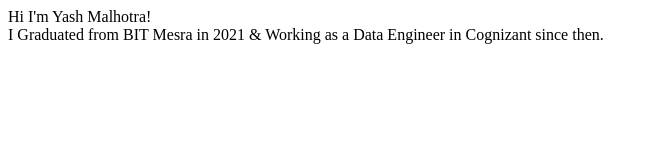
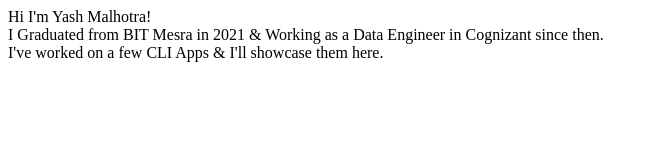
Before and after one commit to Yashmalhotra98/demo-site, a plain HTML site: page index.html in a window 1280 px wide. Shown: the whole page, without its empty margins (0-658 px from the left). Drawn offline with Linux system fonts and the light colour scheme.

Commit message:
update details of project

```diff
--- a/index.html
+++ b/index.html
@@ -10,5 +10,7 @@
     Hi I'm Yash Malhotra!
 <br>
     I Graduated from BIT Mesra in 2021 & Working as a Data Engineer in Cognizant since then.
+<br>
+I've worked on a few CLI Apps & I'll showcase them here.
 </body>
 </html>
```
